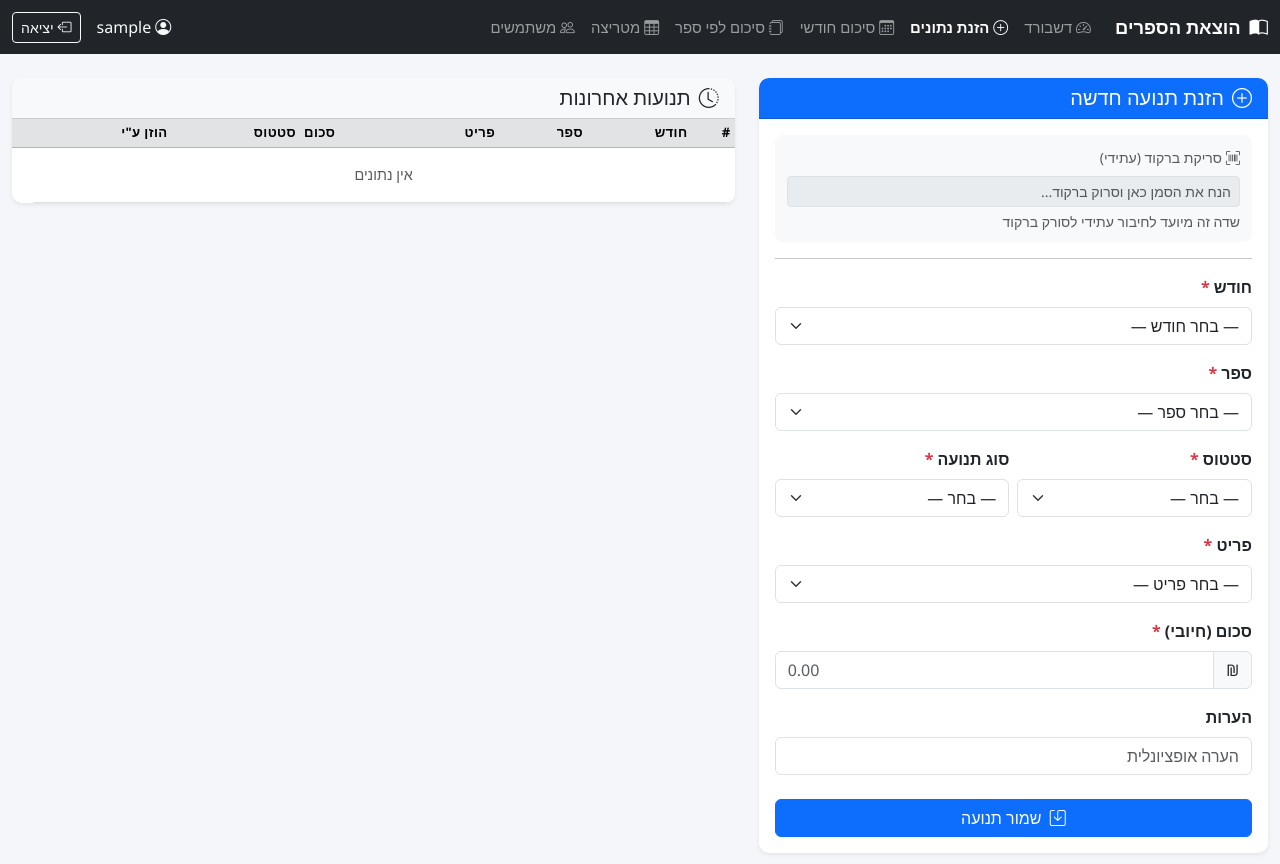
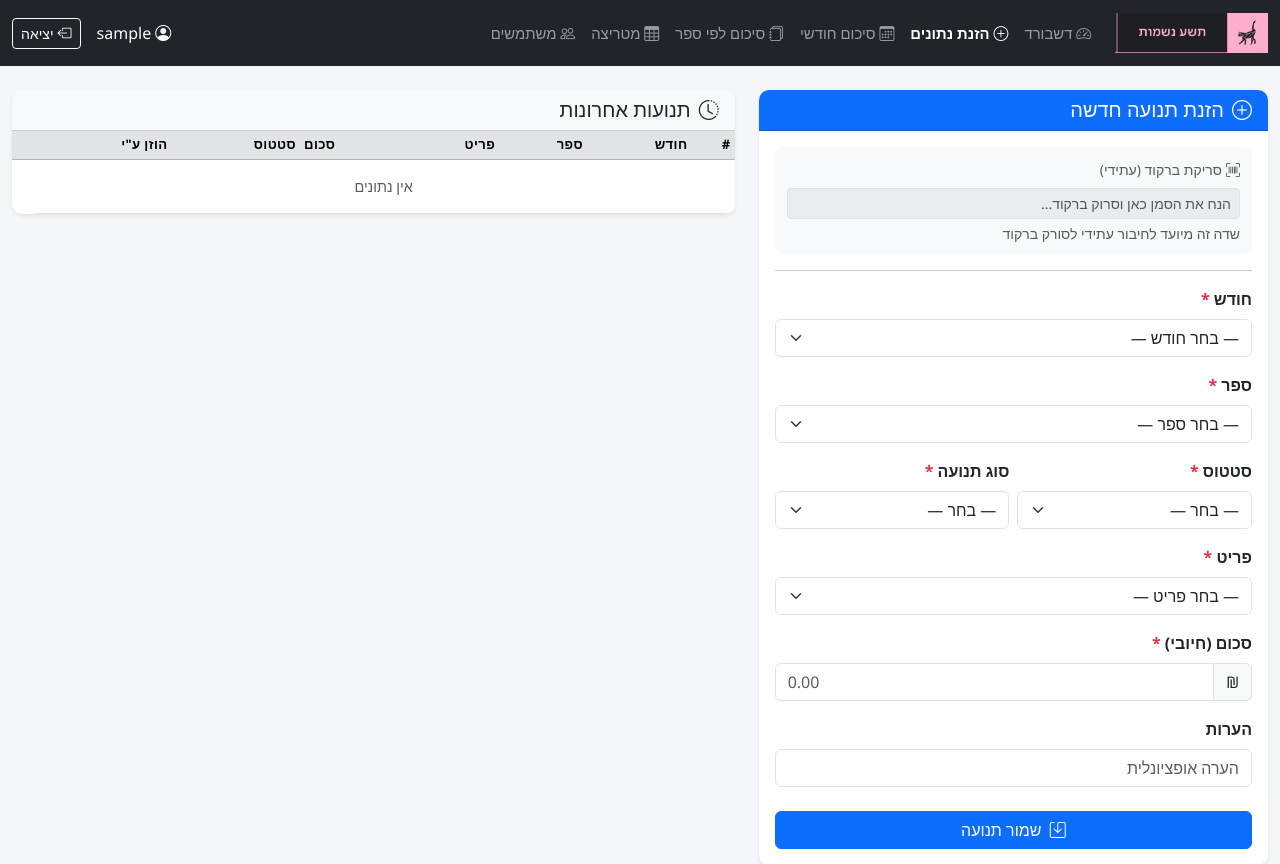
Before and after one commit to NirCo4/book-app, a Flask app: page /entry in a window 1280 px wide. Shown: the top 864 px of the page. Run offline with Flask 3, Linux system fonts and the light colour scheme; the visitor is signed in with stand-in values (Sample User, id 1); data that the repository does not hold is empty.

Commit message:
add logo to navbar

```diff
--- a/templates/base.html
+++ b/templates/base.html
@@ -12,8 +12,8 @@
 
 <nav class="navbar navbar-expand-lg navbar-dark bg-dark">
   <div class="container-fluid">
-    <a class="navbar-brand fw-bold" href="{{ url_for('dashboard') }}">
-      <i class="bi bi-book-half me-1"></i> הוצאת הספרים
+    <a class="navbar-brand" href="{{ url_for('dashboard') }}">
+      <img src="{{ url_for('static', filename='logo.png') }}" alt="תשע נשמות" height="40">
     </a>
     <button class="navbar-toggler" type="button" data-bs-toggle="collapse" data-bs-target="#nav">
       <span class="navbar-toggler-icon"></span>
```
Also changed, not shown: static/logo.png (added).
